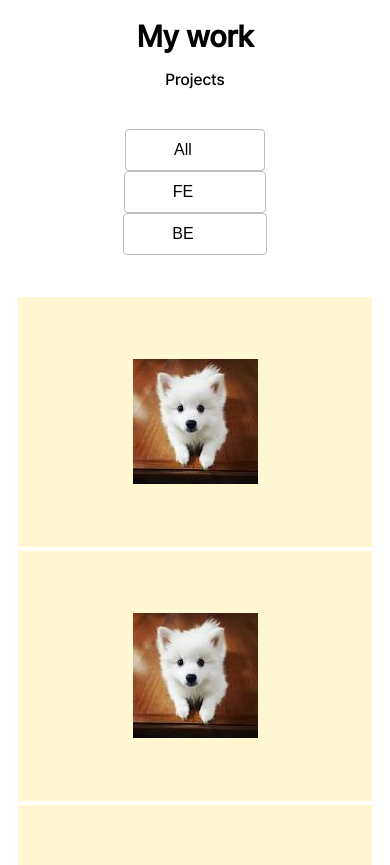
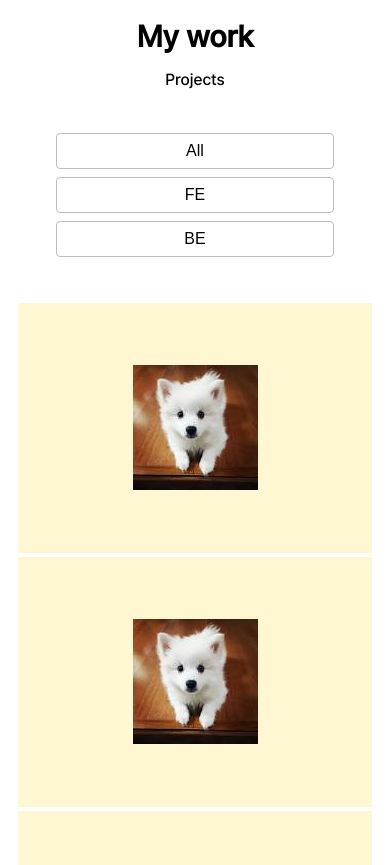
Before and after one commit to bell-ho/portfolio, a React (Create React App) app: page / in a window 390 px wide. Shown: the part 3300-4165 px from the top of the page. Built offline with nearby package versions, Linux system fonts and the light colour scheme.

Commit message:
css 수정

```diff
--- a/src/global.css
+++ b/src/global.css
@@ -94,7 +94,7 @@ p {
 }
 
 .section {
-    padding: 50px;
+    padding: 70px;
     text-align: center;
     margin: auto;
 }
@@ -292,6 +292,7 @@ p {
     border-radius: var(--size-border-radius);
     font-size: var(--font-regular);
     padding: 8px 48px;
+    position: relative;
 }
 
 .category__btn.active,
@@ -319,9 +320,9 @@ p {
     /*span은 컨텐츠를 타이트하게 감싸주기 때문에 inline-block으로 바꿈*/
     display: inline-block;
 
-    position: relative;
+    position: absolute;
     top: -20px;
-    left: 4px;
+    right: 16px;
     opacity: 0;
     transition: all var(--animation-duration) ease-in;
 }
@@ -517,6 +518,11 @@ p {
         bottom: 16px;
     }
 
+    .category__btn{
+        margin: 4px 0;
+        width: 100%;
+    }
+
 }
 
 @font-face {
```
